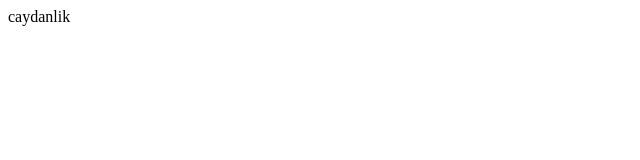
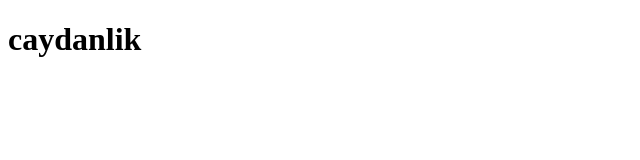
Before and after one commit to frotan1428/app2, a plain HTML site: page product.html in a window 1280 px wide. Shown: the whole page, without its empty margins (0-640 px from the left). Drawn offline with Linux system fonts and the light colour scheme.

Commit message:
proje bitti

```diff
--- a/product.html
+++ b/product.html
@@ -7,6 +7,6 @@
     <title>Document</title>
 </head>
 <body>
-    caydanlik
+    <h1>caydanlik</h1>
 </body>
 </html>
```
